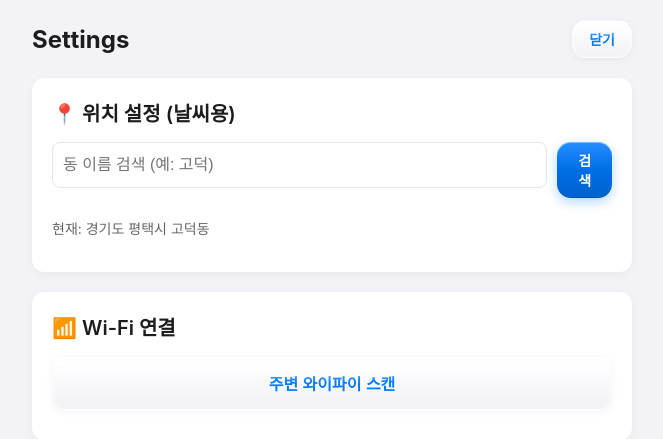
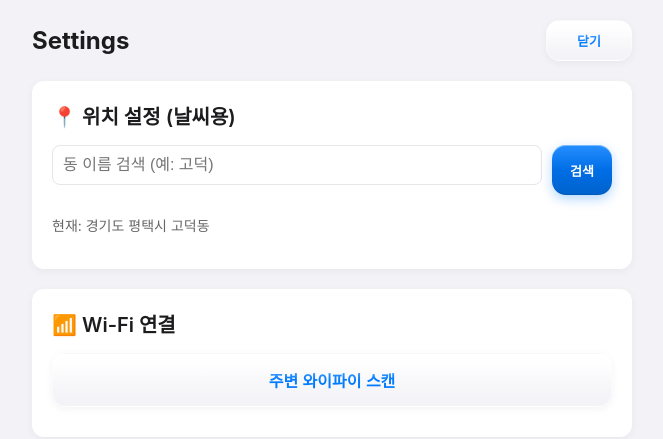
Before and after one commit to chalky100024-alt/CSR_PROJECT, a Flask app: page /settings in a window 1280 px wide. Shown: the top 439 px of the page, without its empty margins (308-971 px from the left). Run offline with Flask 3, Linux system fonts and the light colour scheme.

Commit message:
Fix search button layout: prevent text wrapping and adjust size

```diff
--- a/my_frame_web/templates/settings.html
+++ b/my_frame_web/templates/settings.html
@@ -148,10 +148,14 @@
         /* Helper for small buttons */
         .btn-sm {
             width: auto !important;
+            min-width: 60px !important;
+            /* Ensure minimum width */
             display: inline-block !important;
-            padding: 8px 16px !important;
-            font-size: 14px !important;
+            padding: 10px 12px !important;
+            font-size: 13px !important;
             margin-top: 0 !important;
+            white-space: nowrap !important;
+            /* Prevent vertical text */
         }
     </style>
 </head>
```
